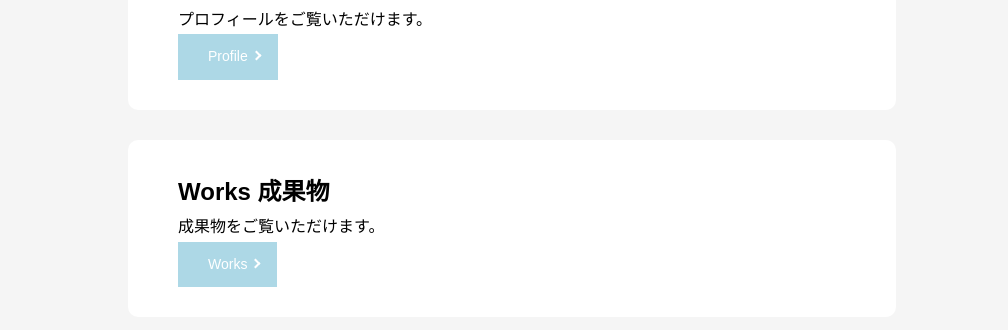
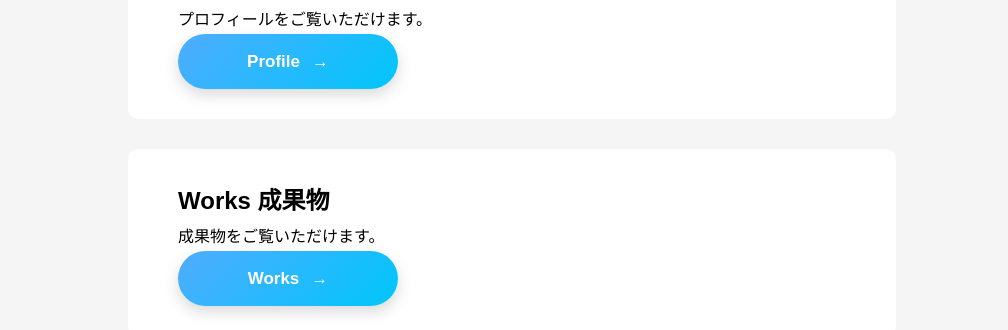
Before and after one commit to rikuto-hidaka-30/portfolio02, a plain HTML site: page index.html in a window 1280 px wide. Shown: the part 470-800 px from the top of the page, without its empty margins (128-1136 px from the left). Drawn offline with Linux system fonts and the light colour scheme; some packages are replaced by stand-ins of ours.

Commit message:
Add files via upload

```diff
--- a/css/style.css
+++ b/css/style.css
@@ -174,7 +174,7 @@ footer{
     margin-bottom: 60px;
 }
 
-.service-price-item .btn {
+/* .service-price-item .btn {
     background-color:lightblue;
     color: #fff;
     display: inline-block;
@@ -194,6 +194,40 @@ footer{
     position: absolute;
     top: 18px;
     right: 18px;
+} */
+
+.service-price-item .btn{
+    display:inline-flex;
+    align-items:center;
+    justify-content:center;
+
+    min-width:220px;
+    height:55px;
+
+    background:linear-gradient(135deg,#4facfe,#00c6fb);
+    color:#fff;
+
+    font-size:17px;
+    font-weight:bold;
+    text-decoration:none;
+
+    border-radius:50px;
+    box-shadow:0 6px 15px rgba(0,0,0,.15);
+    transition:.3s;
+}
+
+.service-price-item .btn:hover{
+    transform:translateY(-4px);
+    box-shadow:0 10px 25px rgba(0,0,0,.25);
+}
+
+.service-price-item .btn:active{
+    transform:scale(.97);
+}
+
+.service-price-item .btn::after{
+    content:"→";
+    margin-left:12px;
 }
 
 .contact .btn {
--- a/index.html
+++ b/index.html
@@ -9,6 +9,7 @@
     <link rel="apple-touch-icon" href="img/apple-touch-icon.png">
     <link rel="stylesheet" href="https://unpkg.com/ress/dist/ress.min.css">
     <link rel="stylesheet" href="css/style.css">
+    <link rel="stylesheet" href="css/top.css">
   </head>
 
   <body>
```
Also changed, not shown: profile.html (+4 -4 lines).
